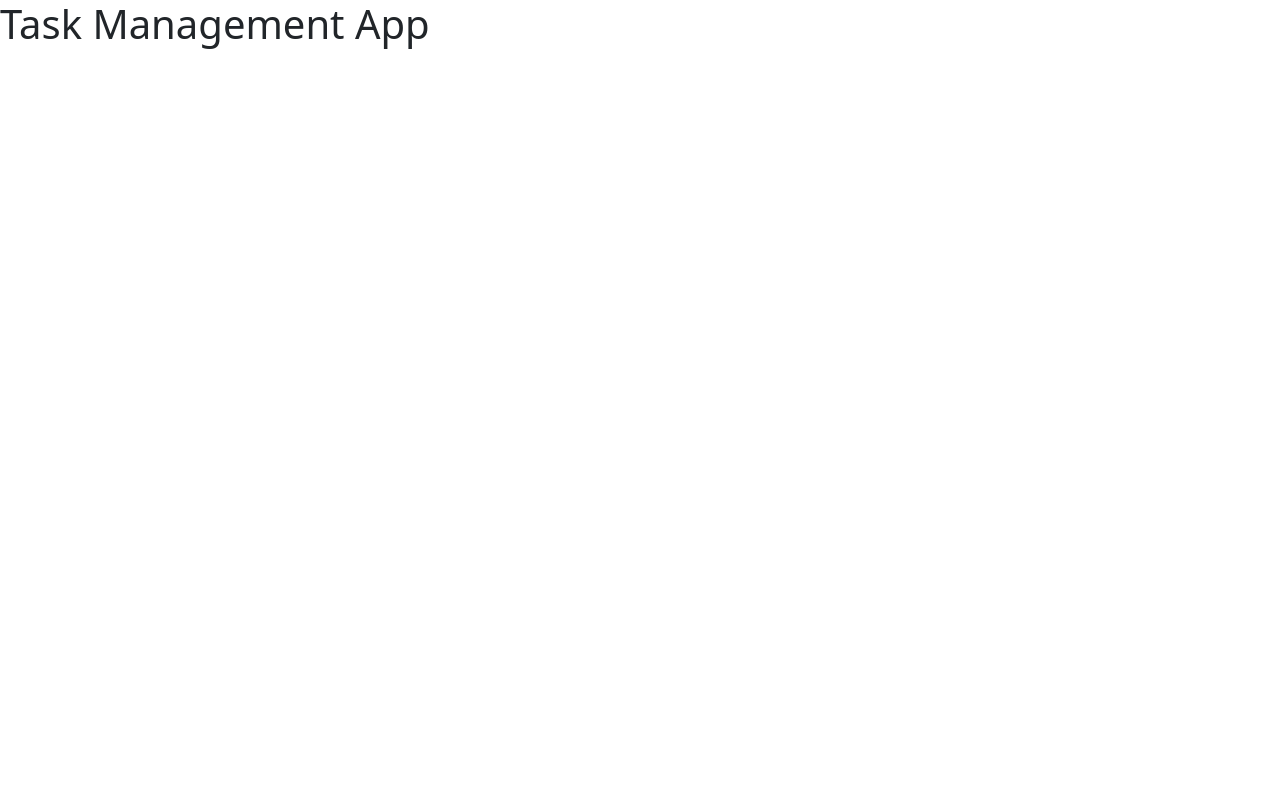
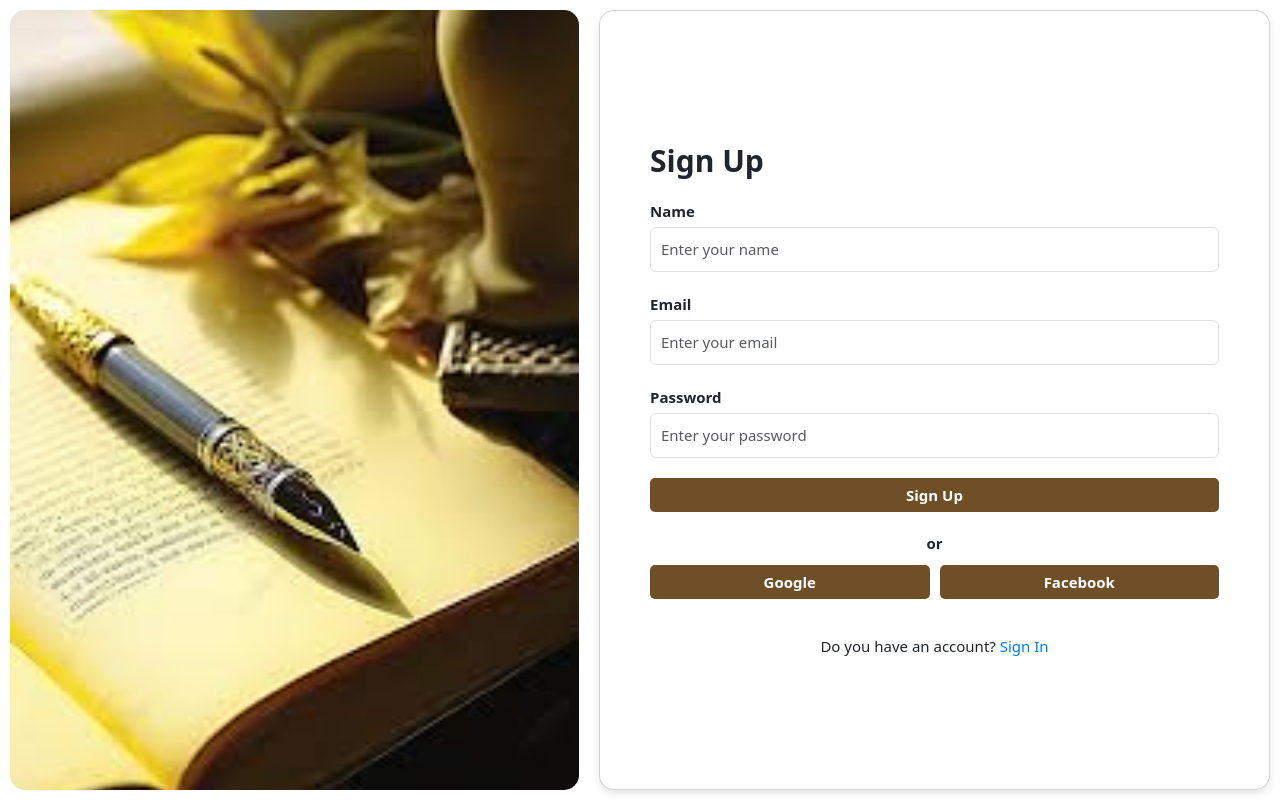
Before and after one commit to isharanilangani/task-manager, a React (Create React App) app: page /signup in a window 1280 px wide. Built offline with nearby package versions, Linux system fonts and the light colour scheme.

Commit message:
feat:SignUp-Page

```diff
--- /dev/null
+++ b/src/components/SignUpPage.css
@@ -0,0 +1,95 @@
+.signup-page {
+  height: 100vh;
+  display: flex;
+}
+
+.left-side {
+  flex: 1;
+  margin: 10px 10px 10px 10px;
+}
+
+.left-side img {
+  width: 100%;
+  height: 100%;
+  object-fit: cover;
+  border-radius: 15px;
+}
+
+.right-side {
+  flex: 1;
+  background-color: #fff;
+  padding: 50px;
+  border: 0.1px solid #0302002d;
+  border-radius: 15px;
+  box-shadow: 0 4px 8px rgba(0, 0, 0, 0.1);
+  margin: 10px 10px 10px 10px;
+}
+
+.right-side h1 {
+  font-size: 30px;
+  margin: 20px 0 20px 0;
+  font-weight: bold;
+}
+
+.right-side .form-group {
+  margin-bottom: 20px;
+}
+
+.right-side .form-label {
+  font-size: 15px;
+  font-weight: bold;
+  margin-bottom: 5px;
+}
+
+.right-side .form-control {
+  padding: 10px;
+  font-size: 15px;
+}
+
+.right-side .btn-primary {
+  font-size: 15px;
+  margin-bottom: 20px;
+  background-color: #6f4f28;
+  border: none;
+  border-radius: 5px;
+  color: #fff;
+  font-weight: bold;
+  width: 100%;
+}
+
+.right-side .btn-primary:hover {
+  background-color: #c98e47;
+}
+
+.or-separator {
+  text-align: center;
+  font-size: 15px;
+  font-weight: bold;
+  padding-bottom: 10px;
+}
+
+.social-buttons {
+  display: grid;
+  grid-template-columns: 1fr 1fr;
+  gap: 10px;
+  justify-items: center;
+}
+
+.social-buttons .btn-google,
+.social-buttons .btn-facebook {
+  width: 100%;
+}
+
+.sign-in {
+  font-size: 15px;
+  text-align: center;
+}
+
+.sign-in a {
+  color: #007bff;
+  text-decoration: none;
+}
+
+.sign-in a:hover {
+  text-decoration: underline;
+}
--- a/src/components/SignUpPage.js
+++ b/src/components/SignUpPage.js
@@ -1,12 +1,75 @@
-import React from 'react';
+import React from "react";
+import { Button, Form } from "react-bootstrap";
+import "./SignUpPage.css";
+import { useNavigate } from "react-router-dom";
 
-function SignUpPage() {
+const SignUpPage = () => {
+  const navigate = useNavigate();
+
+  const handleSignInClick = () => {
+    navigate("/signin");
+  };
+
   return (
-    <div>
-      <h1>Task Management App</h1>
-      {/* Add your components here */}
+    <div className="signup-page d-flex">
+      <div className="left-side">
+        <img src="landing_image.jpg" alt="Background" className="img-fluid" />
+      </div>
+      <div className="right-side d-flex flex-column justify-content-center">
+        <h1>Sign Up</h1>
+        <Form>
+          <Form.Group controlId="formName" className="form-group">
+            <Form.Label className="form-label">Name</Form.Label>
+            <Form.Control
+              type="text"
+              placeholder="Enter your name"
+              className="form-control"
+            />
+          </Form.Group>
+
+          <Form.Group controlId="formEmail" className="form-group">
+            <Form.Label className="form-label">Email</Form.Label>
+            <Form.Control
+              type="email"
+              placeholder="Enter your email"
+              className="form-control"
+            />
+          </Form.Group>
+
+          <Form.Group controlId="formPassword" className="form-group">
+            <Form.Label className="form-label">Password</Form.Label>
+            <Form.Control
+              type="password"
+              placeholder="Enter your password"
+              className="form-control"
+            />
+          </Form.Group>
+
+          <Button variant="primary" type="submit" className="btn-primary">
+            Sign Up
+          </Button>
+
+          <div className="or-separator">or</div>
+
+          <div className="social-buttons">
+          <Button variant="primary" type="button" className="btn-google">
+            Google
+          </Button>
+          <Button variant="primary" type="button" className="btn-facebook">
+            Facebook
+          </Button>
+          </div>
+
+          <p className="sign-in mt-3">
+            Do you have an account?{" "}
+            <a href="/signin" onClick={handleSignInClick}>
+              Sign In
+            </a>
+          </p>
+        </Form>
+      </div>
     </div>
   );
-}
+};
 
 export default SignUpPage;
```
